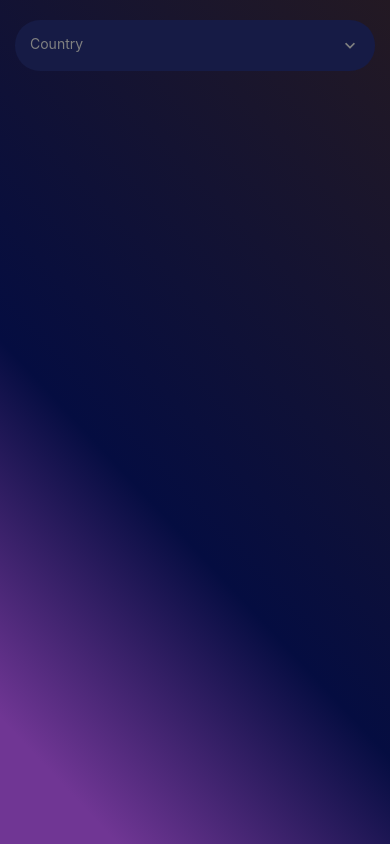
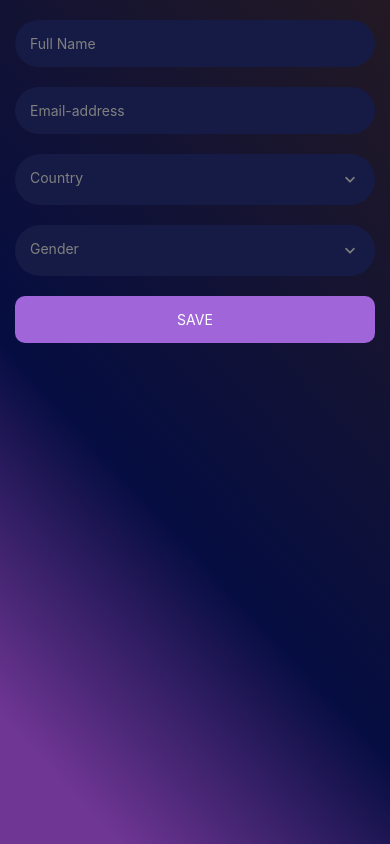
Before and after one commit to lavender-fox12/Member-app, a React Native app: screen / in a window 390 px wide. Built offline with nearby package versions, Linux system fonts and the light colour scheme.

Commit message:
Built the Edit Profile Screen

```diff
--- a/App.js
+++ b/App.js
@@ -5,17 +5,8 @@ import FormPicker from './app/components/AppFormPicker';
 import countries from './app/components/countries';
 import AppForm from './app/components/AppForm';
 import Screen from './app/components/Screen';
+import EditProfileScreen from './app/screens/EditProfileScreen';
 
 export default function App() {
-  return (
-    <Screen>
-      <AppForm initialValues={{ country: null }}>
-        <FormPicker
-          items={countries}
-          name={'country'}
-          placeholder={'Country'}
-        />
-      </AppForm>
-    </Screen>
-  );
+  return <EditProfileScreen />;
 }
--- a/app/components/AppPicker.js
+++ b/app/components/AppPicker.js
@@ -83,5 +83,6 @@ const styles = StyleSheet.create({
   },
   text: {
     flex: 1,
+    color: '#FFFFFF',
   },
 });
--- /dev/null
+++ b/app/screens/EditProfileScreen.js
@@ -0,0 +1,61 @@
+import React from 'react';
+import { View, StyleSheet } from 'react-native';
+import * as Yup from 'yup';
+
+import AppForm from '../components/AppForm';
+import AppFormField from '../components/AppFormField';
+import AppFormPicker from '../components/AppFormPicker';
+import Screen from '../components/Screen';
+import countryList from '../components/countries';
+import SubmitButton from '../components/submitButton';
+
+const gender = ['Male', 'Female'];
+
+const validationSchema = Yup.object().shape({
+  name: Yup.string().required().label('Name'),
+  email: Yup.string().email().required().label('Email'),
+  country: Yup.string().required().label('Country'),
+  gender: Yup.string().required().label('Gender'),
+});
+
+function EditProfileScreen(props) {
+  return (
+    <Screen>
+      <AppForm
+        initialValues={{
+          name: '',
+          email: '',
+          country: '',
+          gender: '',
+        }}
+        validationSchema={validationSchema}
+        onSubmit={(values) => console.log(values)}
+      >
+        <AppFormField
+          autoCapitalize="none"
+          name={'name'}
+          placeholder="Full Name"
+        />
+        <AppFormField
+          autoCapitalize="none"
+          autoCorrect={false}
+          keyboardType="email-address"
+          name="email"
+          placeholder="Email-address"
+          textContentType="emailAddress"
+        />
+        <AppFormPicker
+          name={'country'}
+          items={countryList}
+          placeholder={'Country'}
+        />
+        <AppFormPicker name={'gender'} items={gender} placeholder={'Gender'} />
+        <SubmitButton text={'SAVE'} />
+      </AppForm>
+    </Screen>
+  );
+}
+
+export default EditProfileScreen;
+
+const styles = StyleSheet.create({});
```
